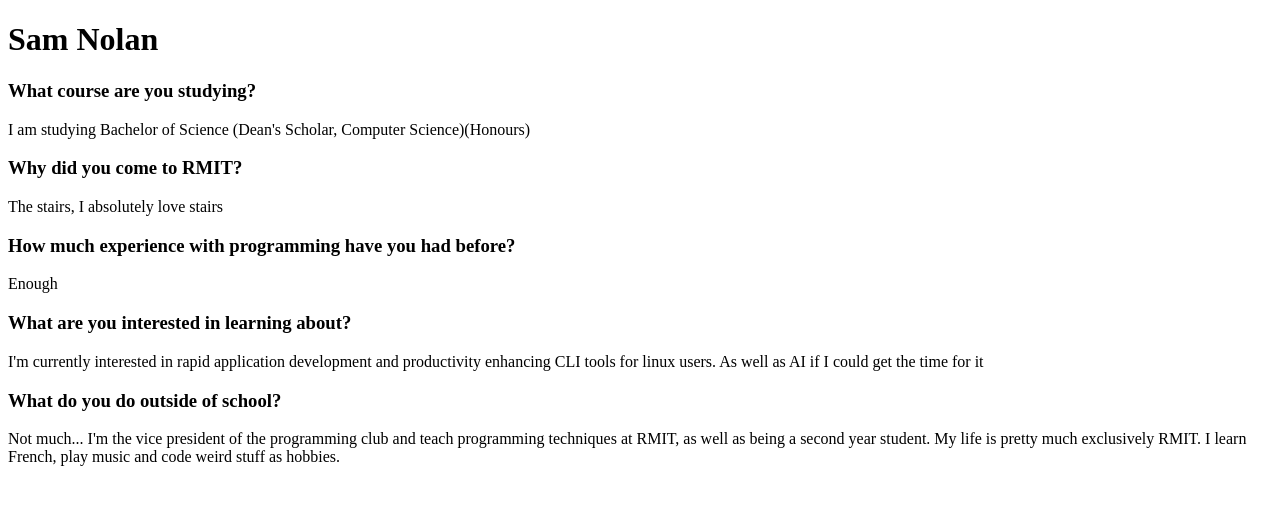
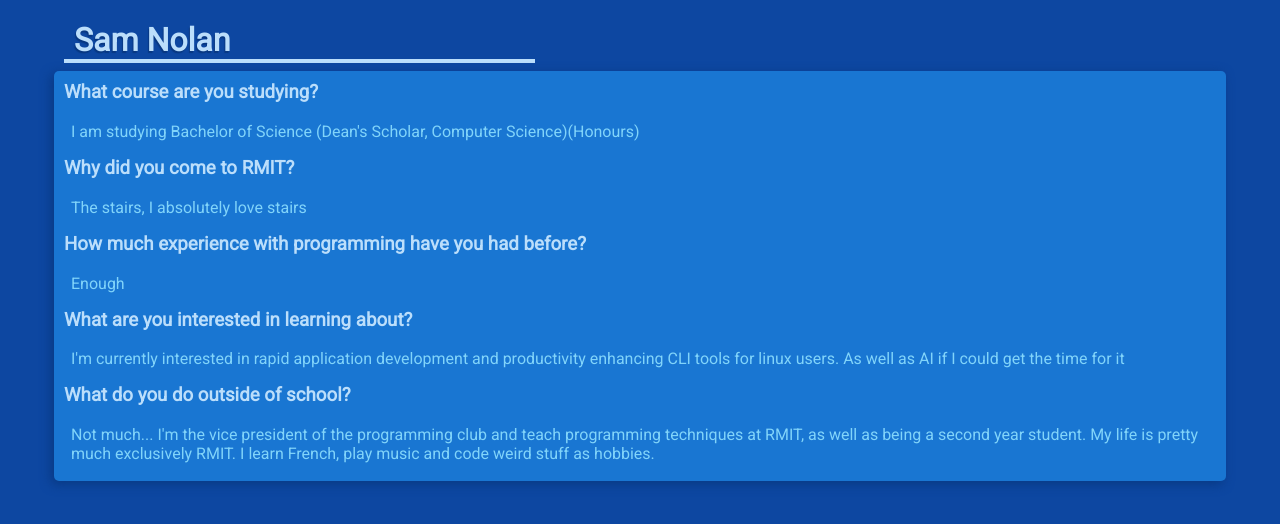
Before and after one commit to giraugh/hazelfire.github.io, a plain HTML site: page index.html in a window 1280 px wide. Drawn offline with Linux system fonts and the light colour scheme.

Commit message:
Some light style improvements

```diff
--- /dev/null
+++ b/index.css
@@ -0,0 +1,47 @@
+@import url('https://fonts.googleapis.com/css?family=Roboto');
+
+* {
+  font-family: 'Roboto';
+}
+
+body {
+  margin: 0px;
+  background-color: #0d47a1;
+}
+
+header {
+  width: 90%;
+  margin: auto;
+  padding-bottom: 0px;
+  color: #bbdefb;
+  height: 40px;
+  margin-bottom: 10px;
+}
+
+header > h1 {
+  width: 40%;
+  padding-left: 10px;
+  border-bottom: 4px solid #bbdefb;
+  text-shadow: -1px 2px 1px #083882;
+}
+
+main {
+  margin: auto;
+  width: 90%;
+  background-color: #1976d2;
+  border-radius: 5px;
+  padding: 10px;
+  padding-top: 10px;
+  padding-bottom: 2px;
+  color: #bbdefb;
+  box-shadow: -3px 3px 11px 0px #083882;
+}
+
+main > h3 {
+  margin-top: 0px;
+}
+
+main > p {
+  margin-left: 7px;
+  color: #81d4fa;
+}
--- a/index.html
+++ b/index.html
@@ -2,9 +2,12 @@
 <html>
   <head>
     <title>Sam's Profile page</title>
+    <link rel="stylesheet" type="text/css" href="./index.css"></link>
   </head>
   <body>
-    <h1>Sam Nolan</h1>
+    <header>
+      <h1>Sam Nolan</h1>
+    </header>
     <main>
       <h3>What course are you studying?</h3>
       <p>
```
